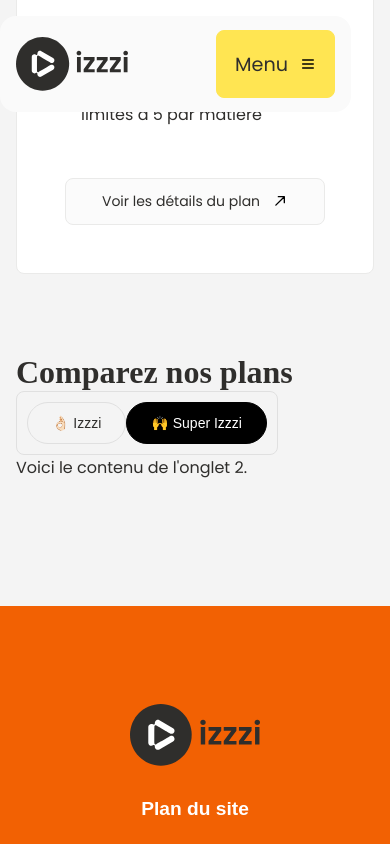
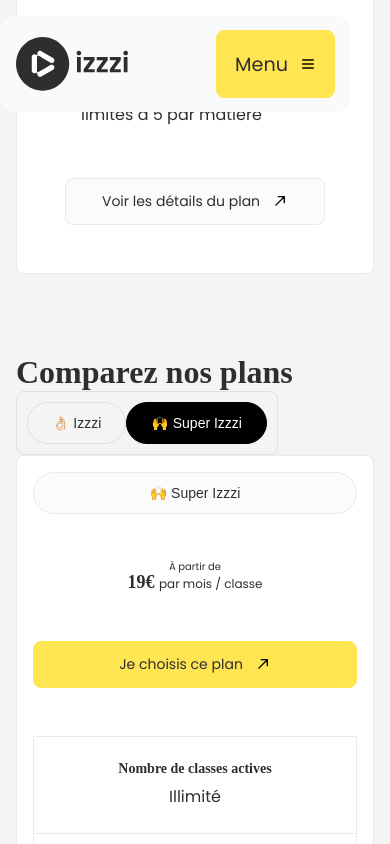
Before and after one commit to Karamelooo/ESGI-IZZZI, a Vue app in the folder front/: page /tarif in a window 390 px wide. Both pictures are taken after a click on the button "🙌 Super Izzzi". Shown: the part 1156-2000 px from the top of the page. Built offline with nearby package versions, Linux system fonts and the light colour scheme; no server answers; a web font is replaced by a local one.

Commit message:
feat: tarifs front mobile ok

```diff
--- a/front/src/views/public/Tarif.vue
+++ b/front/src/views/public/Tarif.vue
@@ -8,10 +8,27 @@
 import CardTable from '@/components/layout/CardTable.vue';
 import Footer from '@/components/page/Footer.vue';
 
-const activeTab = ref(0);
 const activeTab2 = ref(0);
+const billingPeriod = ref<'annual' | 'monthly'>('annual');
 
 const tableData = [
+  { title: 'Nombre de classes actives', content: 'Illimité' },
+  { title: 'Matières par classe', content: 'Illimité' },
+  { title: 'Retours visibles par matière', content: '5 par matière (après 4 mois)' },
+  { title: 'Retours au-delà', content: 'Enregistrés, masqués' },
+  { title: 'Anonymat des retours', content: 'Oui (obligatoire)' },
+  { title: 'Envoi automatique du formulaire', content: 'Non' },
+  { title: 'Relance manuelle (bouton)', content: 'Oui' },
+  { title: 'Export CSV', content: 'Oui' },
+  { title: "QR code & lien d'accès", content: 'Oui' },
+  { title: 'IA - alertes négatives', content: 'Oui' },
+  { title: 'IA - alertes positives', content: 'Oui' },
+  { title: 'Traite des alertes', content: 'Oui (commentaire possible)' },
+  { title: 'Brandig personnalisé', content: 'Non' },
+  { title: 'Suppression du logo Izzzi', content: 'Non' },
+];
+
+const tableData2 = [
   { title: 'Nombre de classes actives', content: 'Illimité' },
   { title: 'Matières par classe', content: 'Illimité' },
   { title: 'Retours visibles par matière', content: 'Illimité' },
@@ -35,8 +52,12 @@
     <br />
     <p>Commencez gratuitement et passez au niveau supérieur quand vous êtes prêts.</p>
     <br />
-    <SwitchTabs v-model="activeTab" :tabs="[{ name: 'Annuel -30%' }, { name: 'Mensuel' }]" />
-    <SwitchPanels :activeTab="activeTab">
+    <SwitchTabs
+      :model-value="billingPeriod === 'annual' ? 0 : 1"
+      :tabs="[{ name: 'Annuel -30%' }, { name: 'Mensuel' }]"
+      @update:model-value="(val) => (billingPeriod = val === 0 ? 'annual' : 'monthly')"
+    />
+    <SwitchPanels :activeTab="0">
       <template #tab-0>
         <Card class="annuel-tarif">
           <Button variant="neutral" round>👌🏻 Izzzi</Button>
@@ -63,7 +84,6 @@
         </Card>
         <h2>Comparez nos plans</h2>
       </template>
-      <template #tab-1>Voici le contenu de l'onglet 2.</template>
     </SwitchPanels>
     <SwitchTabs v-model="activeTab2" round :tabs="[{ name: '👌🏻 Izzzi' }, { name: '🙌 Super Izzzi' }]" />
     <SwitchPanels :activeTab="activeTab2">
@@ -79,7 +99,20 @@
           <CardTable :rows="tableData" />
         </Card>
       </template>
-      <template #tab-1>Voici le contenu de l'onglet 2.</template>
+      <template #tab-1>
+        <Card class="plans">
+          <Button variant="neutral" round>🙌 Super Izzzi</Button>
+          <div>
+            <p class="p10">À partir de</p>
+            <h3>
+              {{ billingPeriod === 'annual' ? '19€' : '22€' }}
+              <span>par mois / classe</span>
+            </h3>
+          </div>
+          <Button icon="Arrow" iconPosition="right">Je choisis ce plan</Button>
+          <CardTable :rows="tableData2" />
+        </Card>
+      </template>
     </SwitchPanels>
   </main>
   <Footer />
```
